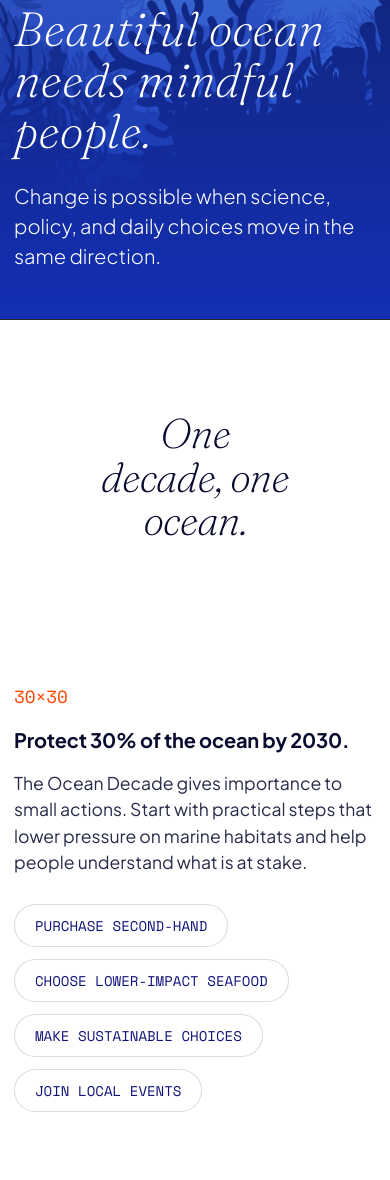
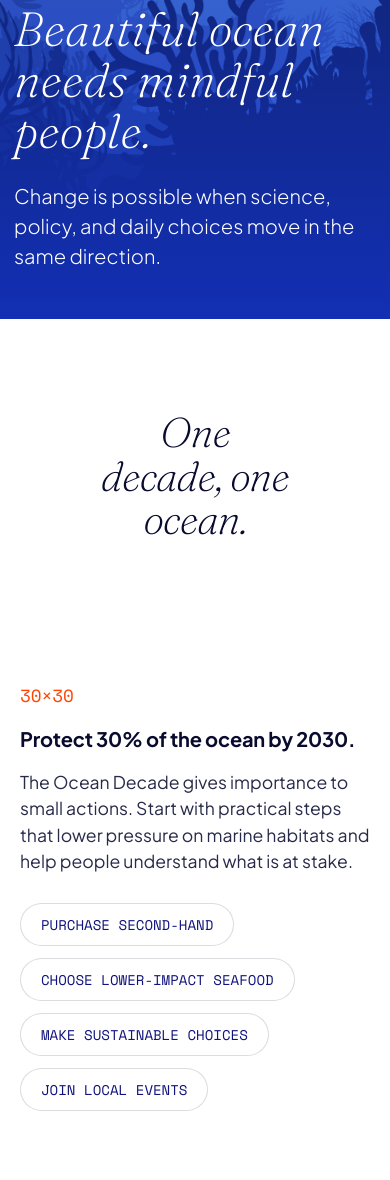
Before and after one commit to annich-ka/Tidal_thinkers_GP, a Flask app: page /take-action in a window 390 px wide. Shown: the part 497-1677 px from the top of the page. Run offline with Flask 3, Linux system fonts and the light colour scheme.

Commit message:
Fixed animation

```diff
--- a/static/css/styles.css
+++ b/static/css/styles.css
@@ -761,6 +761,37 @@ body.is-page-leaving .site-main {
   justify-content: center;
 }
 
+/* 30×30 standalone static section (outside the scroll animation) */
+.action-static-panel {
+  background: var(--white);
+  color: var(--ink);
+}
+
+.action-static-panel__body {
+  display: grid;
+  grid-template-columns: minmax(0, 1fr) minmax(0, 1fr);
+  min-height: clamp(400px, 55vh, 640px);
+}
+
+.action-static-panel__copy {
+  padding: 72px clamp(40px, 5vw, 72px) 72px max(20px, calc((100vw - 1240px) / 2));
+  display: flex;
+  align-items: center;
+}
+
+.action-static-panel__visual {
+  overflow: hidden;
+  background: var(--paper);
+}
+
+.action-static-panel__visual img {
+  width: 100%;
+  height: 100%;
+  object-fit: cover;
+  object-position: center;
+  display: block;
+}
+
 /* 30×30 panel */
 .action-scroll__panel--30x30 {
   grid-template-rows: auto 1fr;
@@ -769,10 +800,12 @@ body.is-page-leaving .site-main {
 
 .action-scroll__panel--30x30 .action-scroll__copy {
   background: var(--white);
+  min-height: 0;
 }
 
 .action-scroll__panel--30x30 .action-scroll__visual {
-  background: var(--white);
+  background: var(--paper);
+  min-height: 0;
 }
 
 .action-scroll__panel--30x30 .action-scroll__visual::after {
@@ -1370,6 +1403,18 @@ body.is-page-leaving .site-main {
     padding: 64px 20px;
   }
 
+  .action-static-panel__body {
+    grid-template-columns: 1fr;
+  }
+
+  .action-static-panel__copy {
+    padding: 72px 20px;
+  }
+
+  .action-static-panel__visual {
+    min-height: 360px;
+  }
+
   .action-scroll,
   .action-scroll.is-ready {
     min-height: auto;
--- a/templates/take_action.html
+++ b/templates/take_action.html
@@ -11,13 +11,12 @@
     </div>
   </section>
 
-  <section class="action-scroll" data-action-scroll style="--slide-count: 6;">
-    <div class="action-scroll__stage">
-      <article class="action-scroll__panel action-scroll__panel--30x30" data-action-panel>
+  <section class="action-static-panel">
     <div class="action-30x30-headline-row">
       <h2 class="action-30x30-headline">One decade, one ocean.</h2>
     </div>
-        <div class="action-scroll__copy">
+    <div class="action-static-panel__body">
+      <div class="action-static-panel__copy">
         <div class="section-copy action-scroll__copy-inner">
           <p class="eyebrow">30&times;30</p>
           <h3 class="action-30x30-subhead">Protect 30% of the ocean by 2030.</h3>
@@ -30,10 +29,14 @@
           </div>
         </div>
       </div>
-        <div class="action-scroll__visual">
+      <div class="action-static-panel__visual">
         <img src="{{ url_for('static', filename='img/jellyfish.png') }}" alt="Dotted jellyfish illustrations marked with red location pins.">
       </div>
-      </article>
+    </div>
+  </section>
+
+  <section class="action-scroll" data-action-scroll style="--slide-count: 5;">
+    <div class="action-scroll__stage">
 
 <article class="action-scroll__panel" data-action-panel>
   <div class="action-scroll__copy">
@@ -197,15 +200,14 @@
 
       <div class="action-scroll__status" aria-hidden="true">
         <span data-action-index>01</span>
-        <span>/ 06</span>
+        <span>/ 05</span>
       </div>
       <div class="action-scroll__dots" role="group" aria-label="Take action slides">
-        <button class="action-scroll__dot" type="button" data-action-target="0" aria-label="Go to 30 by 30"></button>
-        <button class="action-scroll__dot" type="button" data-action-target="1" aria-label="Go to overfishing"></button>
-        <button class="action-scroll__dot" type="button" data-action-target="2" aria-label="Go to deep sea pressure"></button>
-        <button class="action-scroll__dot" type="button" data-action-target="3" aria-label="Go to pollution"></button>
-        <button class="action-scroll__dot" type="button" data-action-target="4" aria-label="Go to restoration"></button>
-        <button class="action-scroll__dot" type="button" data-action-target="5" aria-label="Go to events"></button>
+        <button class="action-scroll__dot" type="button" data-action-target="0" aria-label="Go to plastic pollution"></button>
+        <button class="action-scroll__dot" type="button" data-action-target="1" aria-label="Go to deep sea mining"></button>
+        <button class="action-scroll__dot" type="button" data-action-target="2" aria-label="Go to bottom trawling"></button>
+        <button class="action-scroll__dot" type="button" data-action-target="3" aria-label="Go to overfishing"></button>
+        <button class="action-scroll__dot" type="button" data-action-target="4" aria-label="Go to events"></button>
       </div>
     </div>
   </section>
```
Lines whose indentation alone changed are shown as unchanged.
